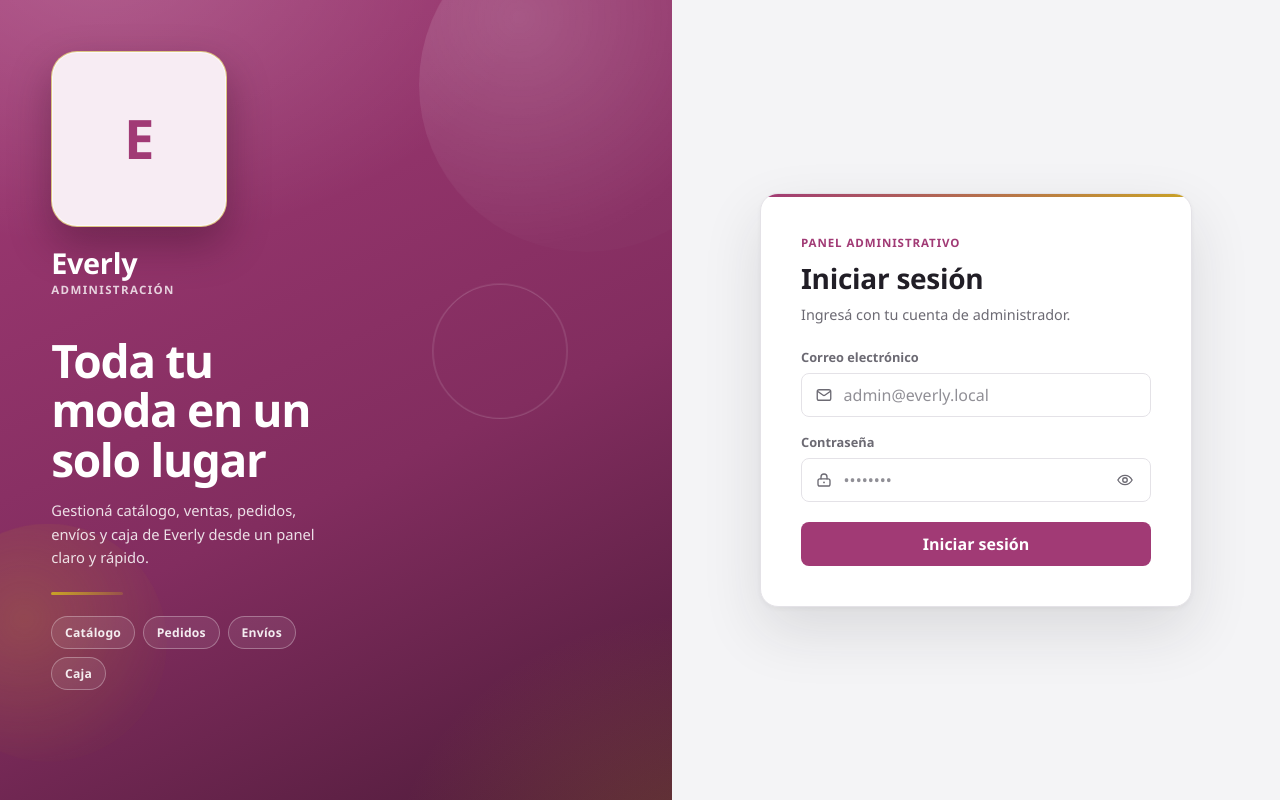
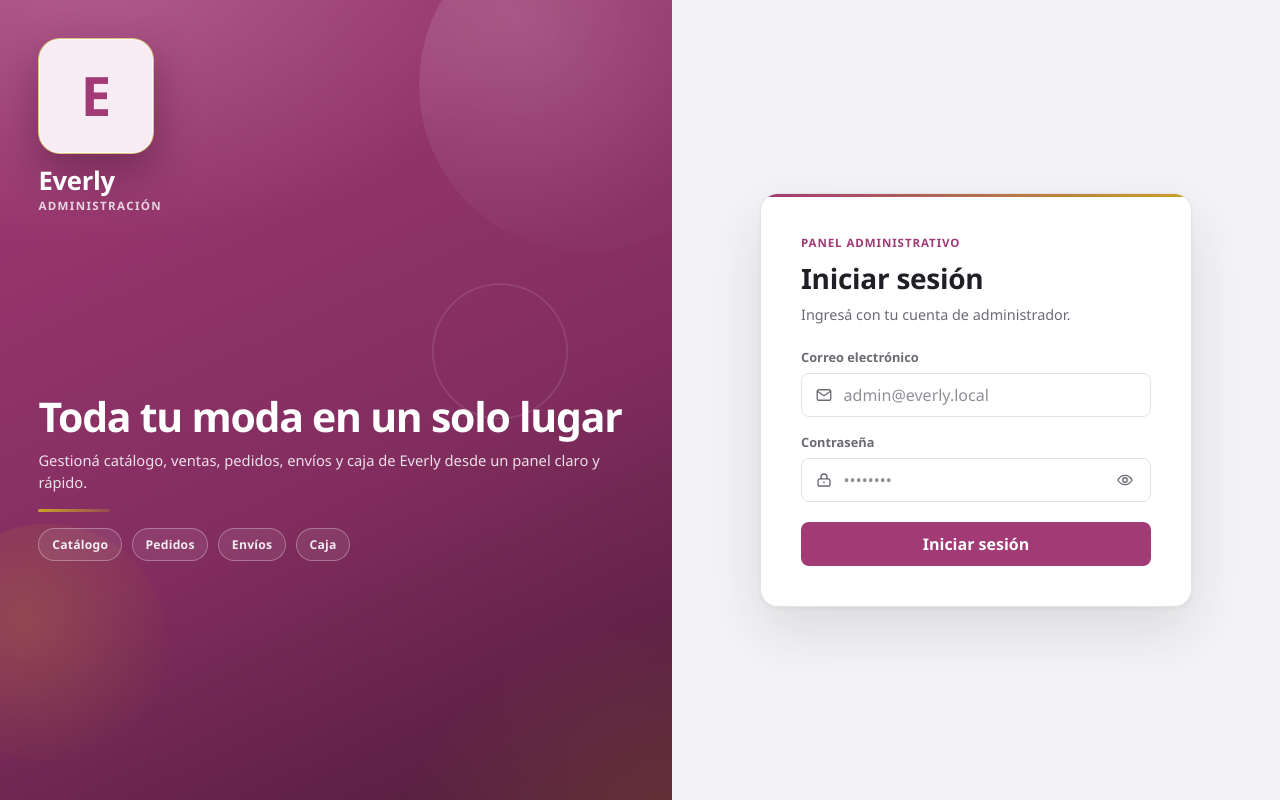
Before and after one commit to yerson777/Ecommerce, an Angular app in the folder admin/: page /login in a window 1280 px wide. Built offline with nearby package versions, Linux system fonts and the light colour scheme; no server answers.

Commit message:
Segunda Prueba

```diff
--- a/admin/src/app/pages/login/login.scss
+++ b/admin/src/app/pages/login/login.scss
@@ -22,8 +22,8 @@
   display: flex;
   flex-direction: column;
   justify-content: space-between;
-  gap: clamp(1.5rem, 4vh, 2.75rem);
-  padding: clamp(1.75rem, 4vw, 3.5rem);
+  gap: clamp(0.75rem, 2vh, 1.5rem);
+  padding: clamp(1.25rem, 3vw, 2.5rem);
   color: #fff;
   background:
     radial-gradient(700px 460px at 15% -5%, rgba(255, 255, 255, 0.18), transparent 62%),
@@ -73,7 +73,7 @@
   display: flex;
   flex-direction: column;
   align-items: flex-start;
-  gap: 1.15rem;
+  gap: clamp(0.6rem, 1.5vh, 1rem);
   animation: login-surgir 0.38s ease-out both;
 }
 
@@ -82,11 +82,11 @@
   align-items: center;
   justify-content: center;
   flex: none;
-  width: clamp(120px, 14vw, 176px);
+  width: clamp(96px, 9vw, 140px);
   aspect-ratio: 1;
-  padding: clamp(0.6rem, 1.4vw, 0.95rem);
+  padding: clamp(0.45rem, 1vw, 0.75rem);
   border: 1px solid rgba(201, 162, 39, 0.55);
-  border-radius: clamp(18px, 2.4vw, 26px);
+  border-radius: clamp(16px, 1.8vw, 22px);
   background: var(--primary-light);
   box-shadow:
     0 18px 40px rgba(44, 10, 30, 0.35),
@@ -113,7 +113,7 @@
 
 .marca-nombre {
   display: block;
-  font-size: clamp(1.4rem, 2.4vw, 1.8rem);
+  font-size: clamp(1.25rem, 2vw, 1.6rem);
   font-weight: 700;
   letter-spacing: -0.01em;
 }
@@ -129,20 +129,21 @@
 }
 
 .marca-mensaje {
-  max-width: 34ch;
+  max-width: 38rem;
   animation: login-surgir 0.38s ease-out 0.08s both;
 
   h1 {
     margin: 0;
-    font-size: clamp(2rem, 3.6vw, 3rem);
-    line-height: 1.08;
+    font-size: clamp(2rem, 3.2vw, 3rem);
+    line-height: 1.12;
     letter-spacing: -0.03em;
   }
 
   p {
-    margin: 0.9rem 0 0;
+    margin: clamp(0.5rem, 1.2vh, 0.85rem) 0 0;
+    max-width: 36rem;
     font-size: clamp(0.92rem, 1.1vw, 1rem);
-    line-height: 1.6;
+    line-height: 1.5;
     color: rgba(255, 255, 255, 0.85);
   }
 }
@@ -151,7 +152,7 @@
   display: block;
   width: 72px;
   height: 3px;
-  margin: 1.35rem 0;
+  margin: clamp(0.75rem, 2vh, 1.5rem) 0;
   border-radius: 999px;
   background: linear-gradient(90deg, var(--accent), rgba(201, 162, 39, 0.25));
 }
@@ -159,7 +160,7 @@
 .marca-chips {
   display: flex;
   flex-wrap: wrap;
-  gap: 0.5rem;
+  gap: clamp(0.35rem, 1vw, 0.6rem);
   margin: 0;
   padding: 0;
   list-style: none;
@@ -408,14 +409,17 @@
 }
 
 /* ---------------- Responsivo ---------------- */
-@media (max-width: 960px) {
+@media (max-width: 899.98px) {
   .login-shell {
     grid-template-columns: 1fr;
   }
 
   .marca-panel {
+    display: flex;
+    flex-direction: column;
+    justify-content: space-between;
     gap: 0.9rem;
-    padding: 1.5rem clamp(1.25rem, 5vw, 2.5rem) 2.75rem;
+    padding: 1.5rem clamp(1.25rem, 5vw, 2.5rem) 3.25rem;
     border-radius: 0 0 26px 26px;
   }
 
@@ -436,10 +440,14 @@
   }
 
   .marca-mensaje {
-    max-width: 32ch;
+    max-width: 100%;
 
     h1 {
-      font-size: clamp(1.35rem, 5vw, 1.75rem);
+      max-width: 100%;
+      font-size: clamp(1.75rem, 8vw, 2.5rem);
+      font-weight: 700;
+      line-height: 1.15;
+      text-wrap: balance;
     }
   }
 
@@ -464,17 +472,13 @@
 
 @media (max-width: 420px) {
   .marca-panel {
-    padding: 1.25rem 1rem 2.5rem;
+    padding: 1.25rem 1rem 3rem;
   }
 
   .marca-logo-chip {
     width: 88px;
     padding: 0.45rem;
     border-radius: 16px;
-  }
-
-  .marca-mensaje h1 {
-    font-size: 1.3rem;
   }
 
   .login-panel {
@@ -487,8 +491,12 @@
   }
 }
 
-/* Alturas bajas (celular en horizontal): permitir scroll sin cortar el botón. */
-@media (max-height: 640px) {
+/* Alturas bajas (< 600 px): permitir scroll normal, sin cortar el botón. */
+@media (max-height: 599px) {
+  .login-shell {
+    min-height: auto;
+  }
+
   .login-panel {
     align-items: flex-start;
   }
```
